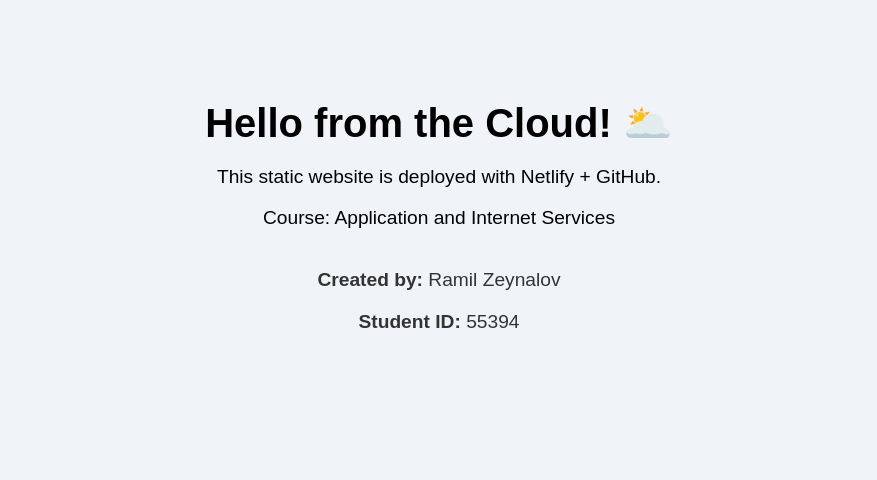
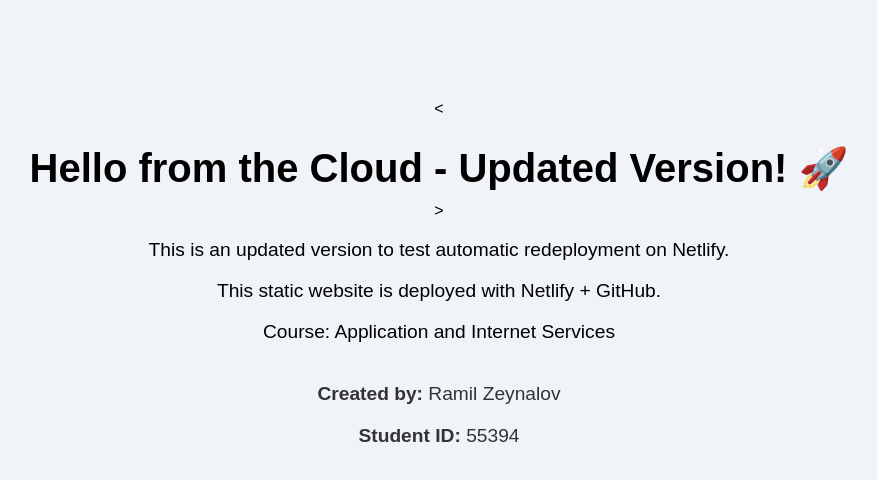
Before and after one commit to ramilzf/cloud-static-website, a plain HTML site: page index.html in a window 1280 px wide. Shown: the whole page, without its empty margins (201-1078 px from the left). Drawn offline with Linux system fonts and the light colour scheme.

Commit message:
Update index.html

```diff
--- a/index.html
+++ b/index.html
@@ -25,7 +25,10 @@
     </style>
 </head>
 <body>
-    <h1>Hello from the Cloud! 🌥️</h1>
+    <<h1>Hello from the Cloud - Updated Version! 🚀</h1>
+>
+        <p>This is an updated version to test automatic redeployment on Netlify.</p>
+
     <p>This static website is deployed with Netlify + GitHub.</p>
     <p>Course: Application and Internet Services</p>
 
```
